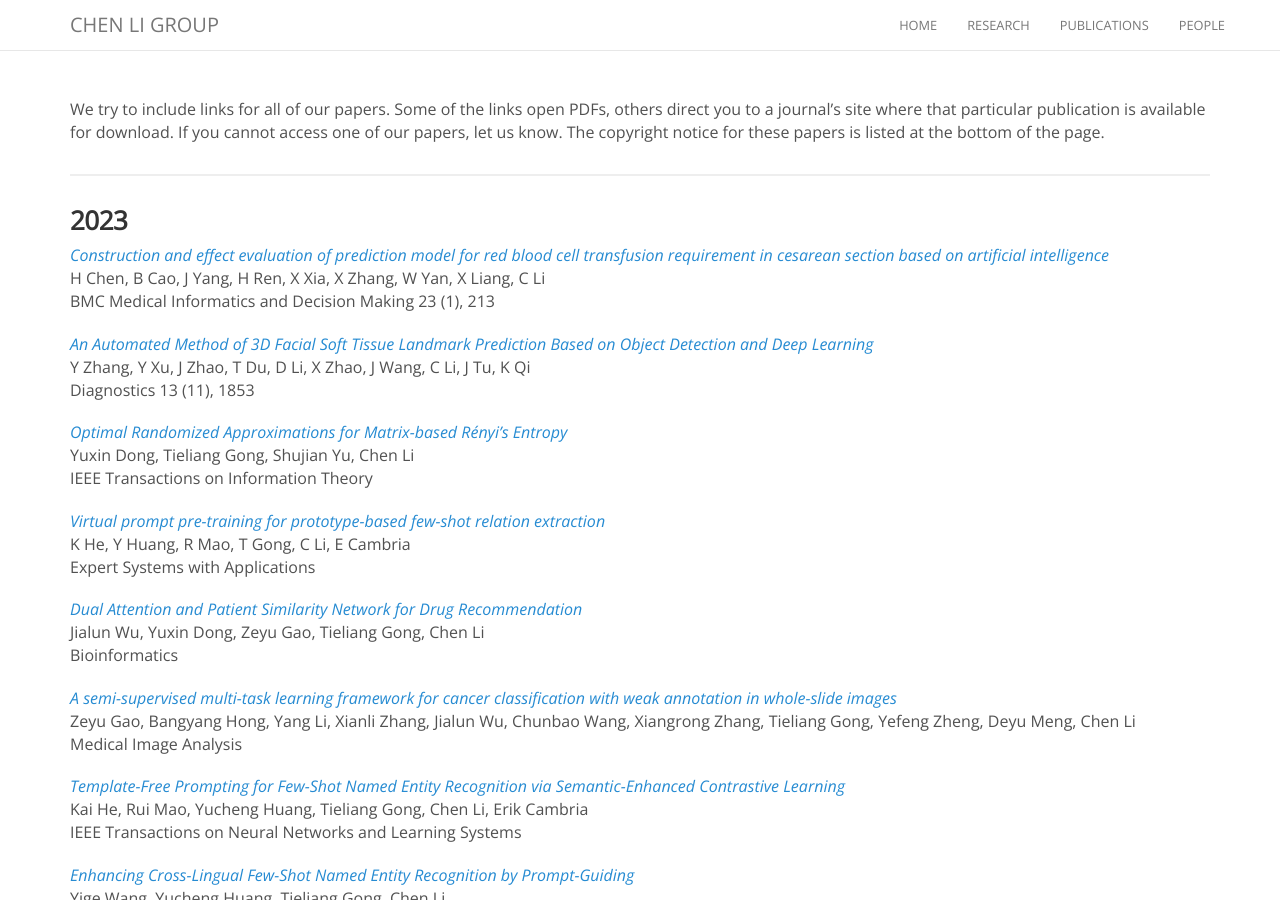
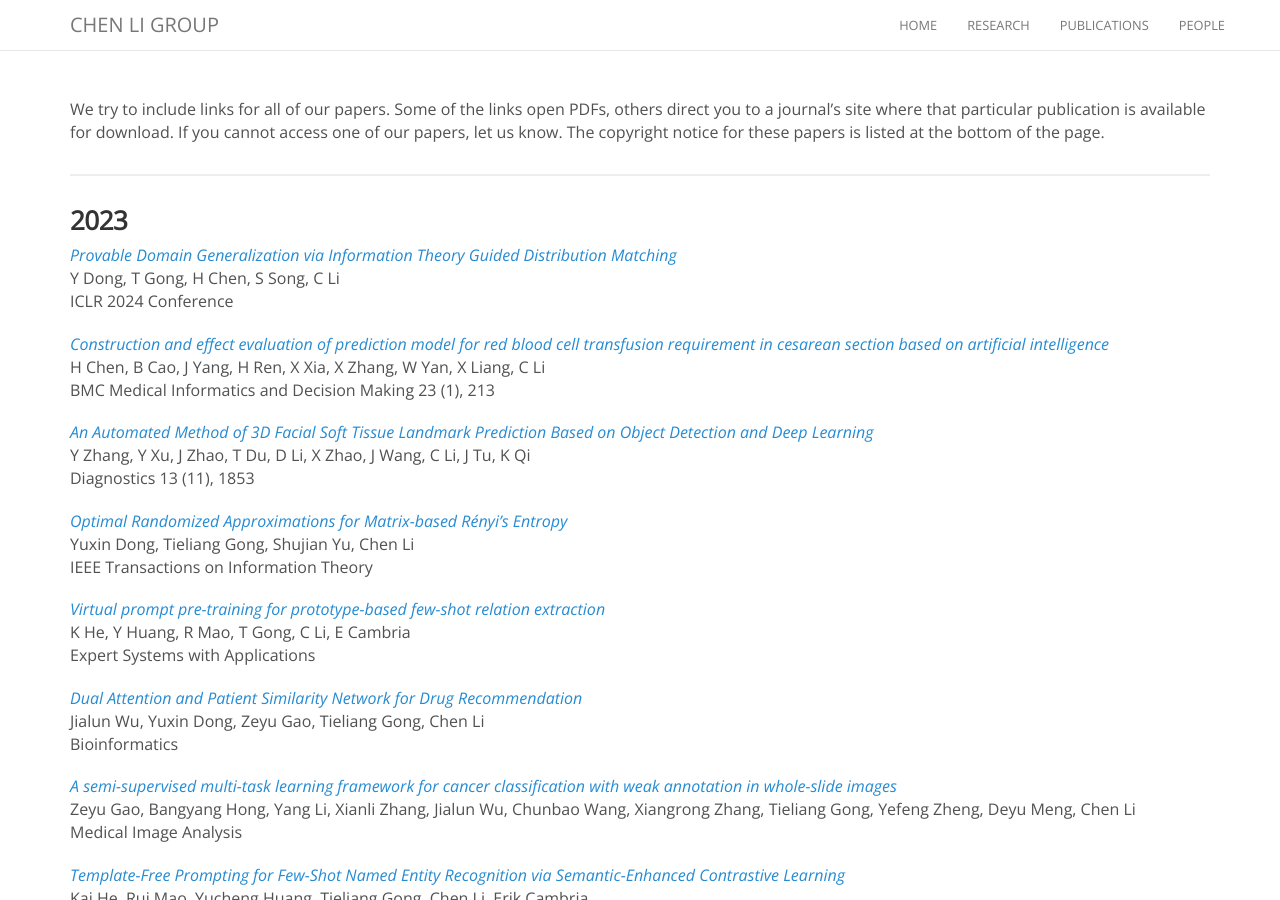
Before and after one commit to chenligroup/chenligroup.github.io, a Jekyll site: the page built from publications.md, in a window 1280 px wide and 900 px high. Built offline with Jekyll 4.4.1, drawn with Linux system fonts in a browser that asks for light colours; nearby versions of some CDN libraries.

Commit message:
Update publications.md

```diff
--- a/publications.md
+++ b/publications.md
@@ -10,6 +10,10 @@ We try to include links for all of our papers. Some of the links open PDFs, othe
 <hr>
 
 ### 2023
+[_Provable Domain Generalization via Information Theory Guided Distribution Matching_](https://openreview.net/forum?id=jeNWwtIX71) <br>
+Y Dong, T Gong, H Chen, S Song, C Li<br>
+ICLR 2024 Conference
+
 [_Construction and effect evaluation of prediction model for red blood cell transfusion requirement in cesarean section based on artificial intelligence_](https://link.springer.com/article/10.1186/s12911-023-02286-1) <br>
 H Chen, B Cao, J Yang, H Ren, X Xia, X Zhang, W Yan, X Liang, C Li<br>
 BMC Medical Informatics and Decision Making 23 (1), 213
```
